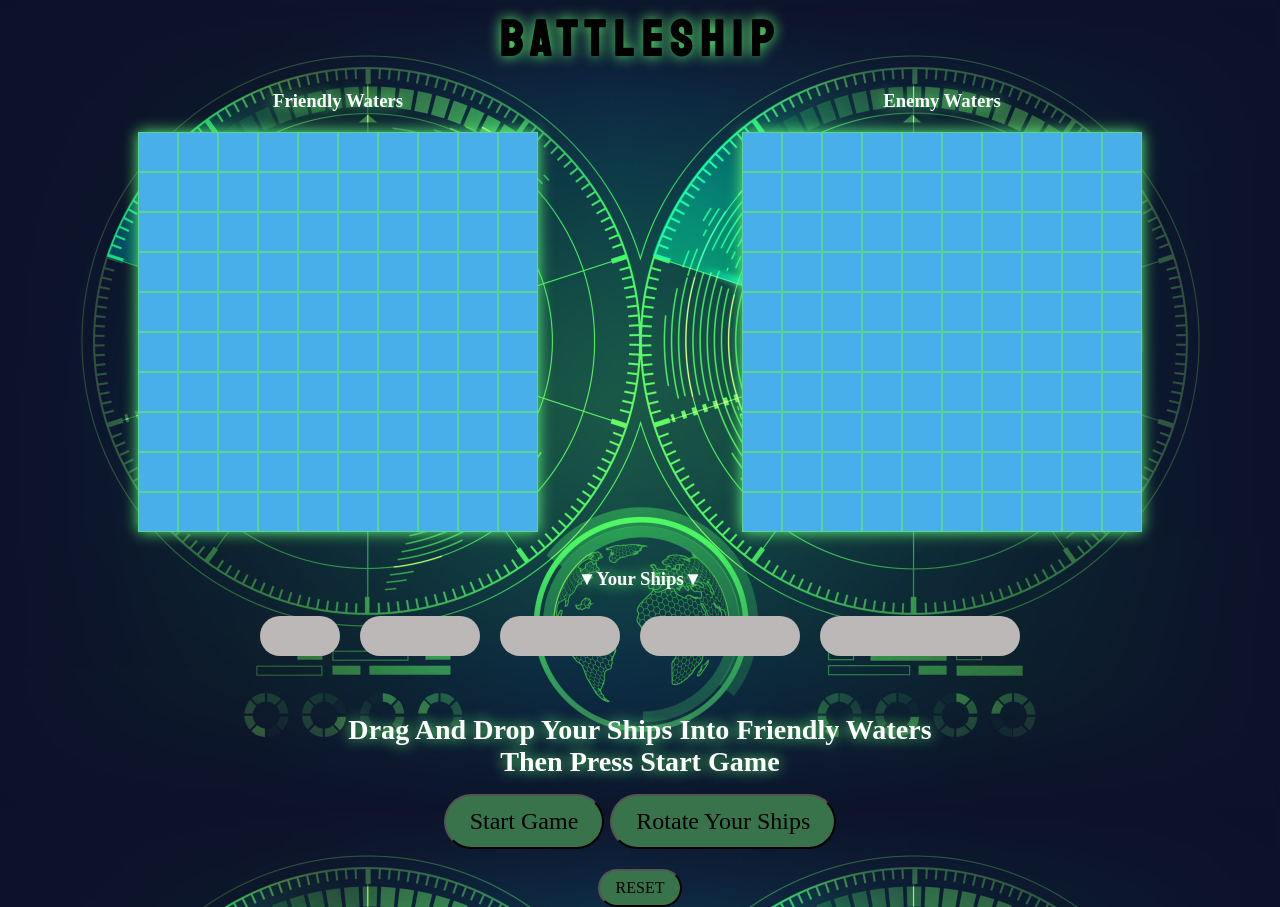
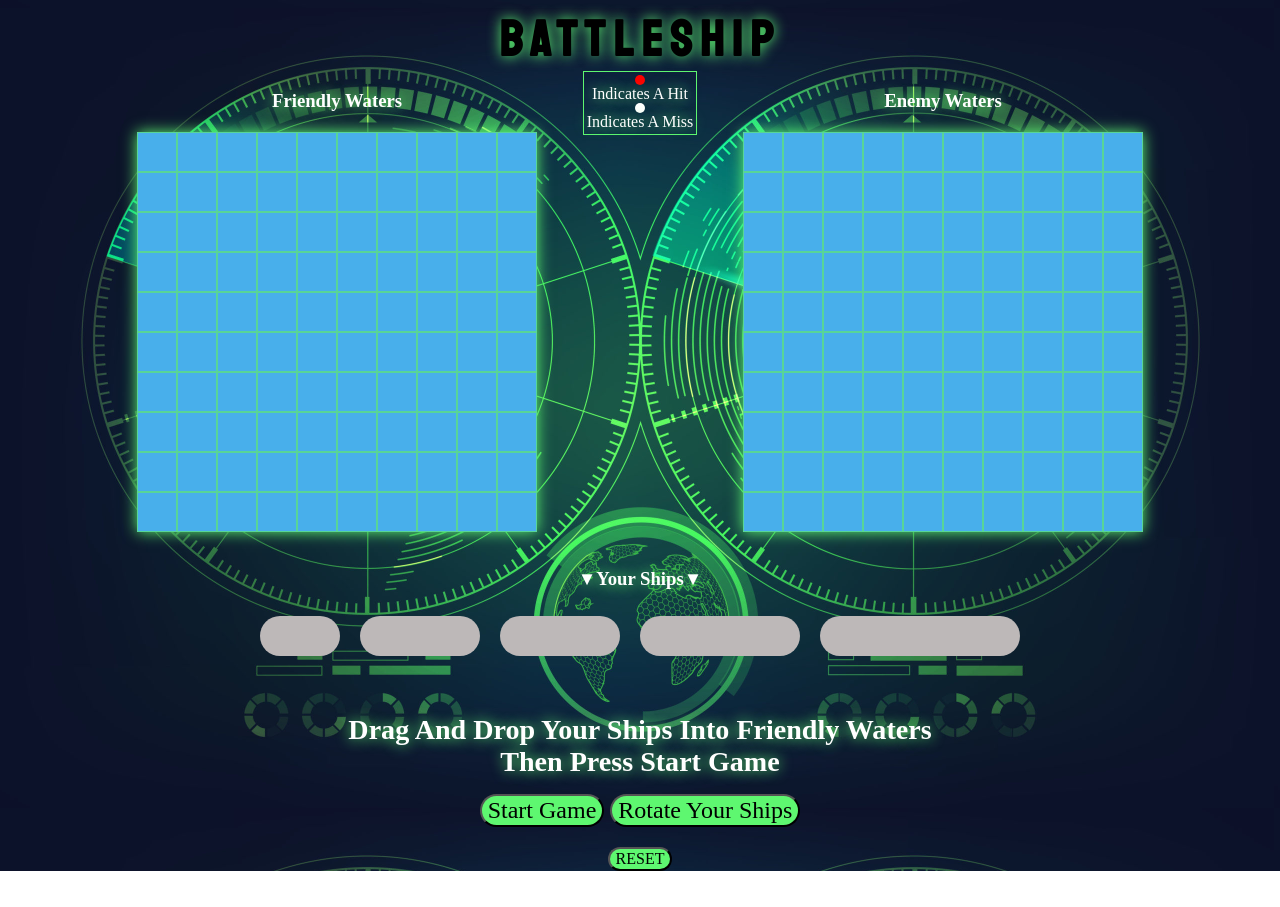
Before and after one commit to markrissmiller/project__1, a plain HTML site: page index.html in a window 1280 px wide. After the commit the page ends 871 px from the top, so only its background shows below. Drawn offline with Linux system fonts and the light colour scheme; a web font is replaced by a local one.

Commit message:
UX recommendations added

```diff
--- a/css/main.css
+++ b/css/main.css
@@ -56,7 +56,8 @@ body{
   background-image: url('../images/radar2.jpeg') ;
   height: 100vh;
   background-size: 100%;
-  background-position:-6px ;
+  background-position:-6px;
+  /* display: flex; */
 
 }
 
@@ -73,11 +74,11 @@ body{
 }
 
 .user-board{
-  margin-right: 82px;
+  margin-right: 83px;
 }
 
 .computer-board{
-  margin-left: 82px;
+  margin-left: 83px;
 }
 
 .grid-user{
@@ -101,7 +102,7 @@ body{
 }
 
 .grid-computer > .taken{
-  background-color: rgb(72, 175, 235)/*imortant!*/;
+  background-color: rgb(72, 175, 235) !important;
 
 }
 
@@ -123,8 +124,8 @@ body{
 }
 
 .btn{
-  background-color: rgb( 56, 115, 75);
-  padding: .5em 1em;
+  background-color: #5ef770;
+  /* padding: .5em 1em; */
   border-radius: 2em;
   color: black;
   font-size: inherit;
@@ -132,7 +133,8 @@ body{
 }
 
 .btn:hover, .btn:focus{
-  background-color: #5ef770;
+
+  background-color: rgb( 56, 115, 75);
 
 }
 
@@ -168,6 +170,39 @@ body{
   justify-content: center;
   align-items: flex-end;
   margin-top: 20px;
+}
+
+.key{
+  display: flex;
+  flex-direction: column;
+  /* background-color: darkolivegreen; */
+  position: absolute;
+  top: 5;
+  left: 1;
+  text-align: center;
+  border: 1px solid #5ef770;
+  align-items: center;
+  padding: 3px;
+}
+
+span{
+  color: white;
+  text-shadow: 0px 0px 14px #5ef770;
+
+}
+
+.hit-example{
+  height: 10px;
+  width: 10px;
+  border-radius: 100%;
+  background-color: red;
+}
+
+.miss-example{
+  height: 10px;
+  width: 10px;
+  border-radius: 100%;
+  background-color: white;
 }
 
 /* SHIPS */
--- a/index.html
+++ b/index.html
@@ -15,6 +15,10 @@
 <body>
     <h1 class='title'>BATTLESHIP</h1>
     <div class= 'grid-container'>
+        <div class='key'>
+            <span class='hit-example'></span><span>Indicates A Hit</span>
+            <span class='miss-example'></span><span>Indicates A Miss</span>
+        </div>
         <div class='user-board'>
             <h3 class='grid-title'>Friendly Waters</h3>
             <div class='grid grid-user'></div>
```
